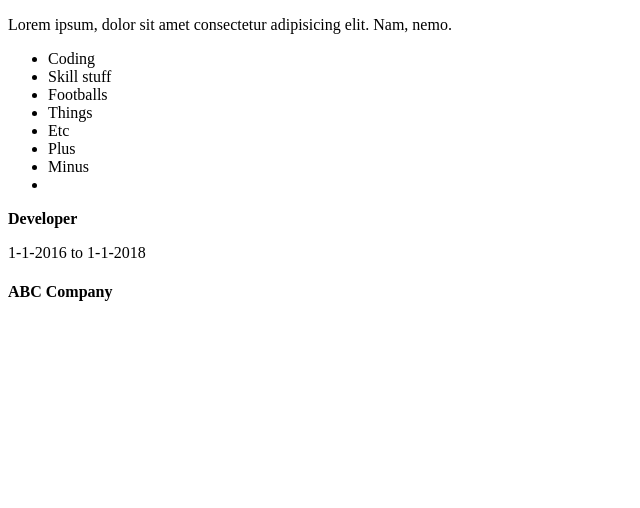
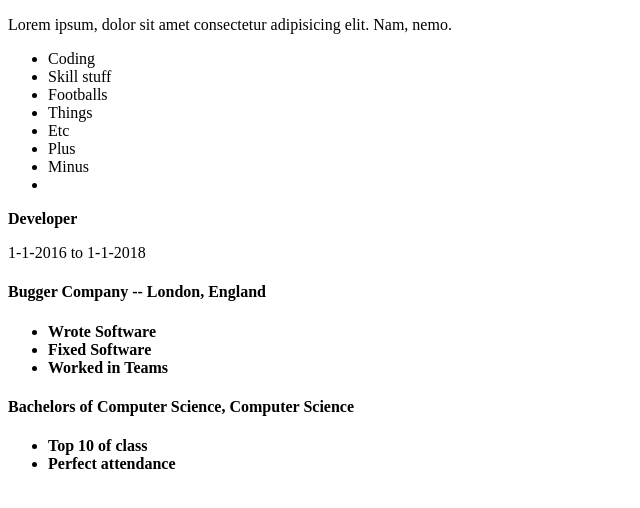
Before and after one commit to kroot077/resume, a plain HTML site: page index.html in a window 1280 px wide. Shown: the whole page, without its empty margins (0-640 px from the left). Drawn offline with Linux system fonts and the light colour scheme.

Commit message:
More additions

```diff
--- a/index.html
+++ b/index.html
@@ -30,7 +30,12 @@
             <div class="job">
                 <p><strong>Developer</strong></p>
                 <p class="date">1-1-2016 to 1-1-2018</p>
-                <h4>ABC Company</h4>
+                <h4><b>Bugger Company<b/> -- London, England</h4>
+                    <ul class="job-duties">
+                        <li>Wrote Software</li>
+                        <li>Fixed Software</li>
+                        <li>Worked in Teams</li>
+                    </ul>
             </div>
             <div class="job">
 
@@ -40,7 +45,16 @@
             </div>
         </div>
         <div class="category education">
-
+            <div>
+                <h4>
+                    <span class="degree">Bachelors of Computer Science</span>,
+                    <span class="major">Computer Science</span>
+                </h4>
+                <ul>
+                    <li>Top 10 of class</li>
+                    <li>Perfect attendance</li>
+                </ul>
+            </div>
         </div>
         <div class="category technical-skills">
 
```
